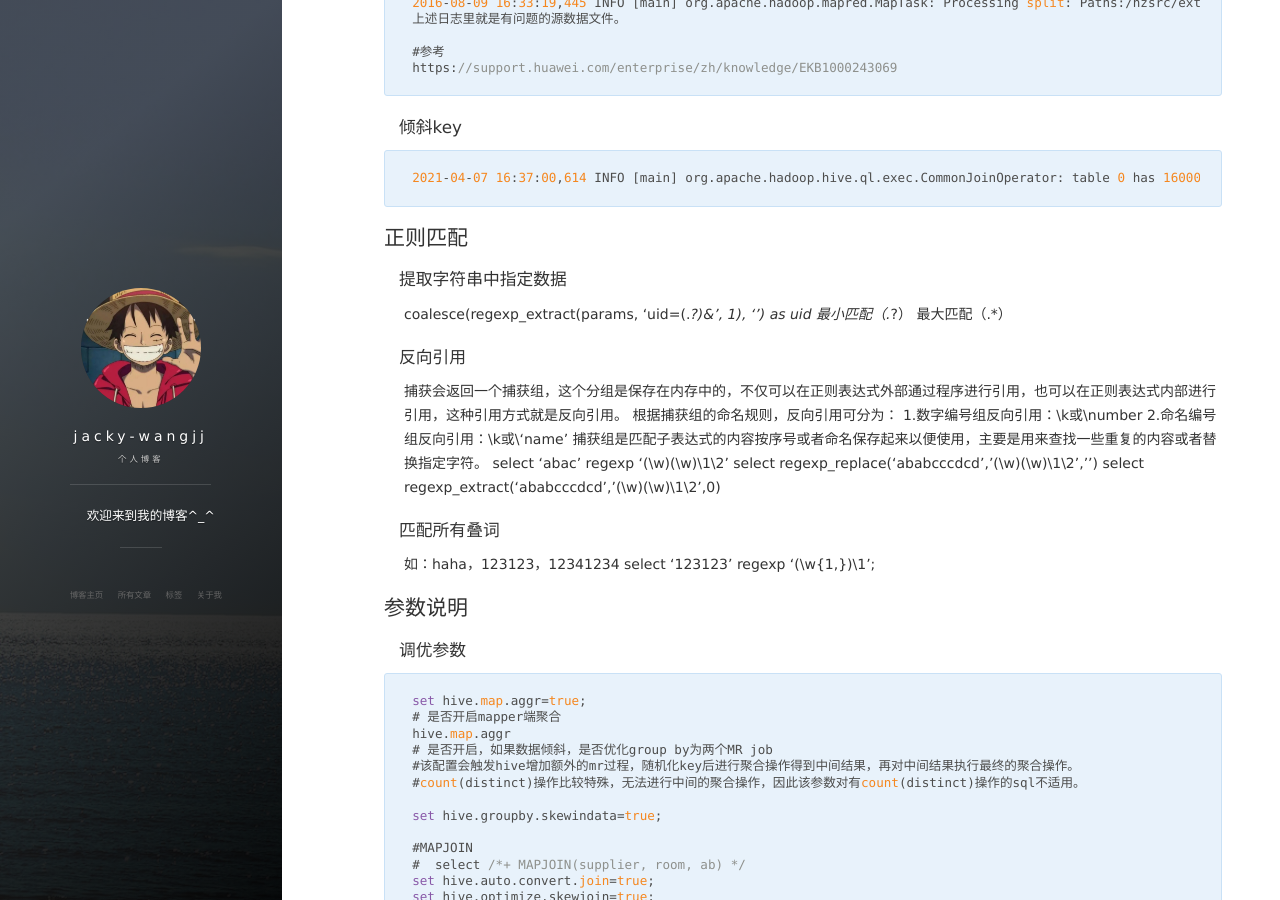
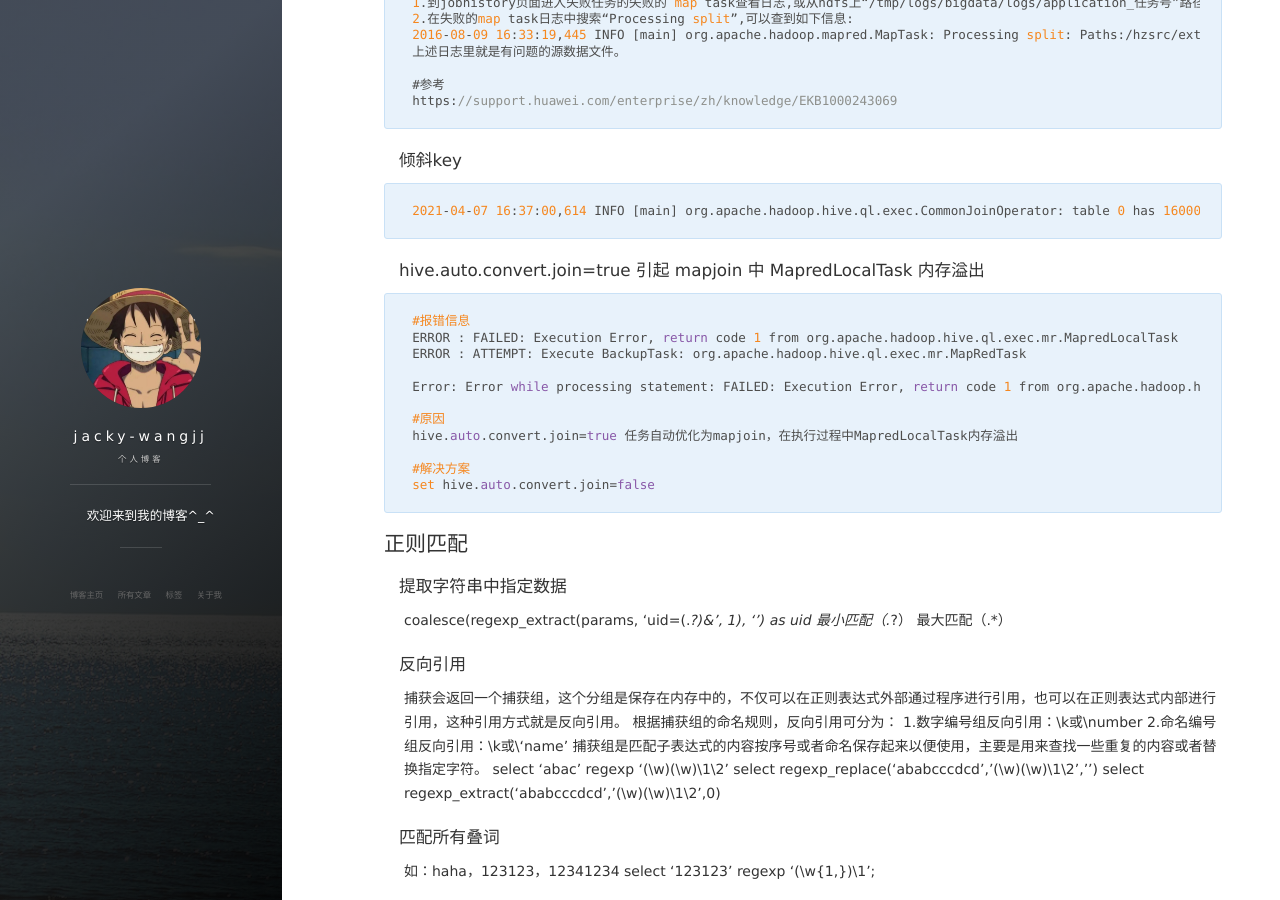
Before and after one commit to jacky-wangjj/jacky-wangjj.github.io, a Jekyll site: the page built from _posts/work/2021-10-17-提效工具记录.md, in a window 1280 px wide and 900 px high, scrolled down 2096 px. Built offline with Jekyll 4.4.1, drawn with Linux system fonts in a browser that asks for light colours; nearby versions of some CDN libraries; comment, search, counter and statistics services are not loaded; some of the changed text lies outside the part shown.

Commit message:
hive报错

````diff
--- a/_posts/work/2021-10-17-提效工具记录.md
+++ b/_posts/work/2021-10-17-提效工具记录.md
@@ -24,7 +24,7 @@ regexp_replace(room_name,'\\n|\\t|\\r', '') as room_name
 
 #### hadoop Unexpected end of input stream 错误
 ```bash
-错误信息：
+#错误信息：
 
 2021-05-31 10:57:57,333 WARN [main] org.apache.hadoop.mapred.YarnChild: Exception running child : java.io.IOException: java.io.IOException: java.io.EOFException: Unexpected end of input stream
 	at org.apache.hadoop.hive.io.HiveIOExceptionHandlerChain.handleRecordReaderNextException(HiveIOExceptionHandlerChain.java:121)
@@ -61,11 +61,13 @@ Caused by: java.io.EOFException: Unexpected end of input stream
 	at org.apache.hadoop.mapred.LineRecordReader.next(LineRecordReader.java:48)
 	at org.apache.hadoop.hive.ql.io.HiveContextAwareRecordReader.doNext(HiveContextAwareRecordReader.java:350)
 	... 15 more
+#原因
 对应mapper中读取文件的路径
 
 2021-05-31 10:57:56,103 INFO [main] org.apache.hadoop.mapred.MapTask: Processing split: Paths:/user/qhstats/ods/ods_hotel_log_breeze/dt=20210528/hour=21/h_hspa_l-qtaspaphy15.h.cn2_out.product.log.2021-05-28-21.gz:0+115093InputFormatClass: org.apache.hadoop.mapred.TextInputFormat
 从报错信息来看，是和io读取有关系的，即在map阶段，数据读取出错导致。
 
+#解决方案
 通过explain extended查看读取的文件，因为是text的gz文件，使用zcat进行测试，最终定位到是由于gz文件异常导致。将有问题的数据删除后job恢复。
 ```
 #### java.lang.OutOfMemoryError: Java heap space 错误
@@ -123,6 +125,21 @@ https://support.huawei.com/enterprise/zh/knowledge/EKB1000243069
 #### 倾斜key
 ```bash
 2021-04-07 16:37:00,614 INFO [main] org.apache.hadoop.hive.ql.exec.CommonJoinOperator: table 0 has 16000 rows for join key [eczb9510]
+```
+
+#### hive.auto.convert.join=true 引起 mapjoin 中 MapredLocalTask 内存溢出
+```bash
+#报错信息
+ERROR : FAILED: Execution Error, return code 1 from org.apache.hadoop.hive.ql.exec.mr.MapredLocalTask
+ERROR : ATTEMPT: Execute BackupTask: org.apache.hadoop.hive.ql.exec.mr.MapRedTask
+
+Error: Error while processing statement: FAILED: Execution Error, return code 1 from org.apache.hadoop.hive.ql.exec.mr.MapredLocalTask (state=08S01,code=1)
+
+#原因
+hive.auto.convert.join=true 任务自动优化为mapjoin，在执行过程中MapredLocalTask内存溢出
+
+#解决方案
+set hive.auto.convert.join=false
 ```
 
 ## 正则匹配
````
